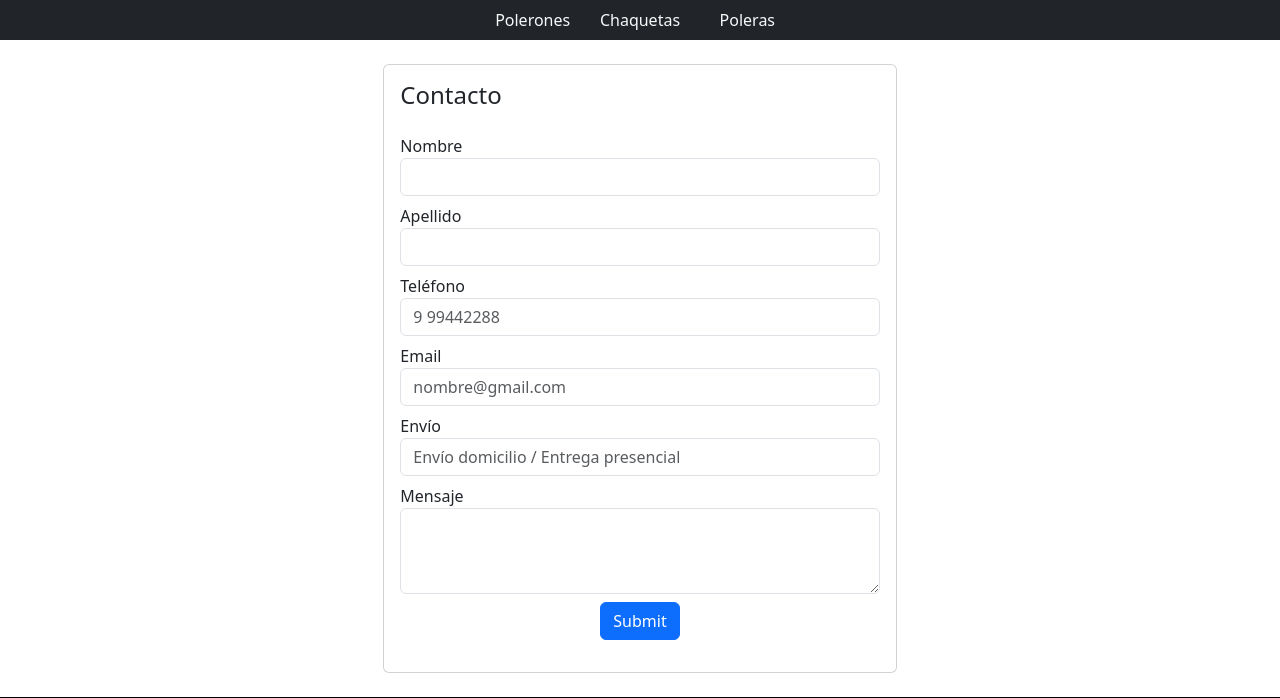
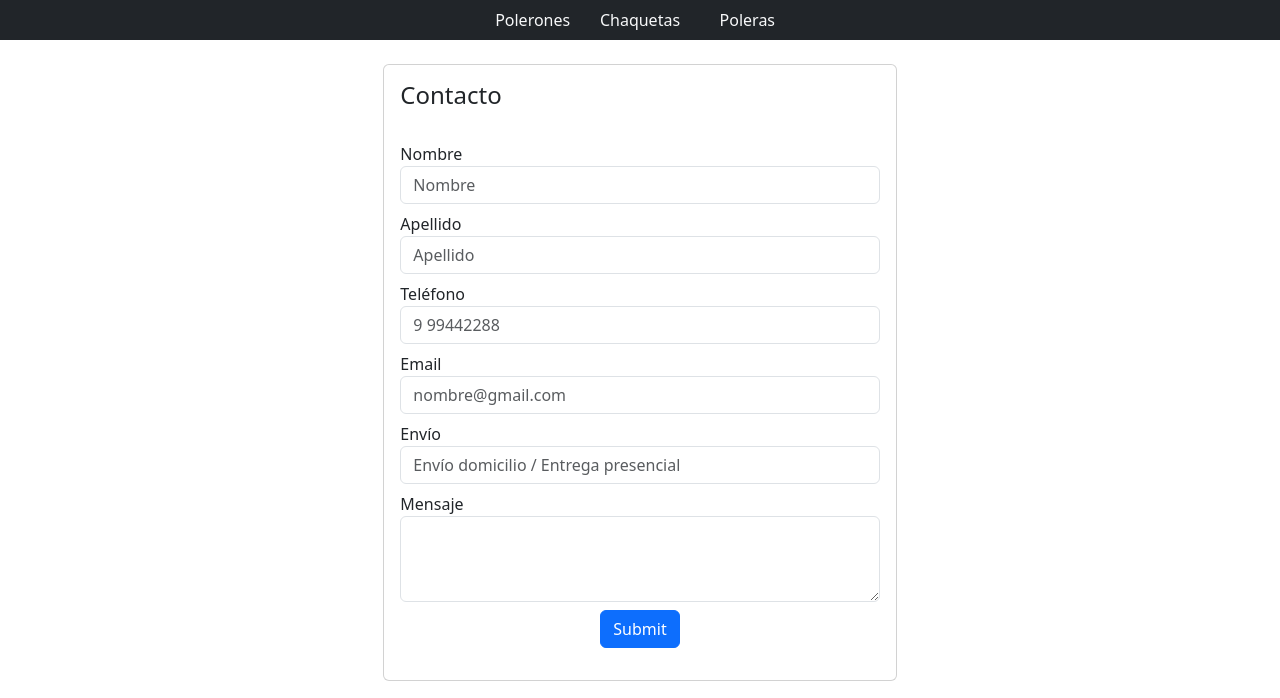
Before and after one commit to SebastianGaete/MoonFashion, a Django app: page /mitienda/contact/ in a window 1280 px wide. Shown: the part 76-774 px from the top of the page. Run offline with Django 4.2, Linux system fonts and the light colour scheme.

Commit message:
Se actualiza formulario de contacto

```diff
--- a/mitienda/models.py
+++ b/mitienda/models.py
@@ -5,7 +5,7 @@ from django.db import models
 class Interesado(models.Model):
     nombre = models.CharField(max_length=200, verbose_name='Nombre')
     apellido = models.CharField(max_length=200, verbose_name='Apellido')
-    telefono = models.IntegerField(verbose_name='Número de teléfono')
+    telefono = models.CharField(verbose_name='Número de teléfono')
     email = models.EmailField(verbose_name='Email')
     tipo_entrega = models.CharField(max_length=100, verbose_name='Tipo de entrega')
     mensaje = models.TextField(verbose_name='Mensaje', default='Sin mensaje')
--- a/mitienda/templates/pages/contact.html
+++ b/mitienda/templates/pages/contact.html
@@ -8,6 +8,7 @@
 		<div class="card col-sm-5 p-3">
 			<div class="mb-3">
 				<h4>Contacto</h4>
+				<p class="text-center text-danger">{{ error }}</p>
 			</div>
 
 			<div class="mb-2">
@@ -16,12 +17,12 @@
 
 					<div class="mb-2">
 						<label for="nombre">Nombre</label>
-						<input type="text" class="form-control" name="nombre" id="nombre" required>
+						<input type="text" class="form-control" name="nombre" id="nombre" placeholder="Nombre" required>
 					</div>
 
 					<div class="mb-2">
 						<label for="apellido">Apellido</label>
-						<input type="text" class="form-control" name="apellido" id="apellido" required>
+						<input type="text" class="form-control" name="apellido" id="apellido" placeholder="Apellido" required>
 					</div>
 
 					<div class="mb-2">
--- a/mitienda/views.py
+++ b/mitienda/views.py
@@ -13,22 +13,28 @@ def about(request):
 
 def contact(request):
     if request.method == 'POST':
-        try:
-            nombre = request.POST['nombre']
-            apellido = request.POST['apellido']
-            telefono = request.POST['telefono']
-            email = request.POST['email']
-            tipo_entrega = request.POST['tipo_entrega']
-            mensaje = request.POST['mensaje']
 
-            interesado = Interesado.objects.create(nombre=nombre, apellido=apellido, telefono=telefono, email=email, tipo_entrega= tipo_entrega, mensaje=mensaje)
-            interesado.save()
-            return redirect('envio_formulario') # SOLO SE INDICA LA PAGE A LA CUAL VAMOS A REDIRECCIONAR
+        if len(request.POST['telefono']) == 10:
+            try:
+                nombre = request.POST['nombre']
+                apellido = request.POST['apellido']
+                telefono = request.POST['telefono']
+                email = request.POST['email']
+                tipo_entrega = request.POST['tipo_entrega']
+                mensaje = request.POST['mensaje']
 
-        except:
-            return HttpResponse('Error en los campos')
+                interesado = Interesado.objects.create(nombre=nombre, apellido=apellido, telefono=telefono, email=email, tipo_entrega= tipo_entrega, mensaje=mensaje)
+                interesado.save()
+                return redirect('envio_formulario') # SOLO SE INDICA LA PAGE A LA CUAL VAMOS A REDIRECCIONAR
 
-
+            except:
+                return render(request, 'pages/contact.html', {
+                    'error': 'Porfavor procure ingresar los datos en el formato que se solicitan.'
+                })
+        else:
+            return render(request, 'pages/contact.html', {
+                    'error': 'Porfavor procure ingresar los datos en el formato que se solicitan.'
+                })
     else:
          return render(request, 'pages/contact.html')
 
```
Also changed, not shown: mitienda/migrations/0009_alter_interesado_telefono.py (added).
